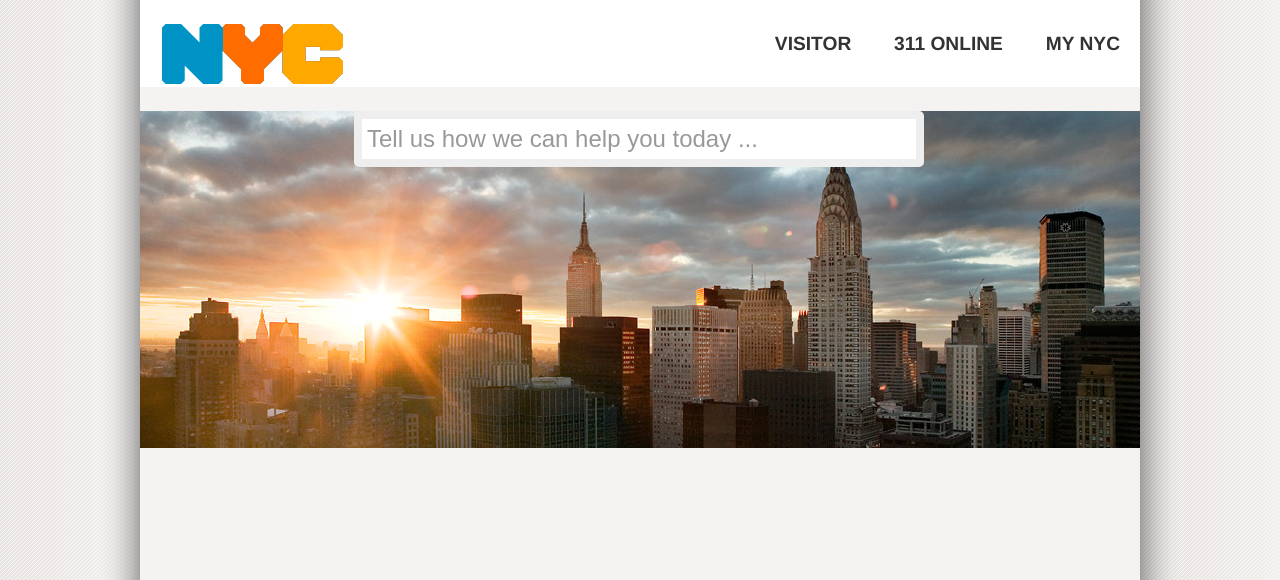
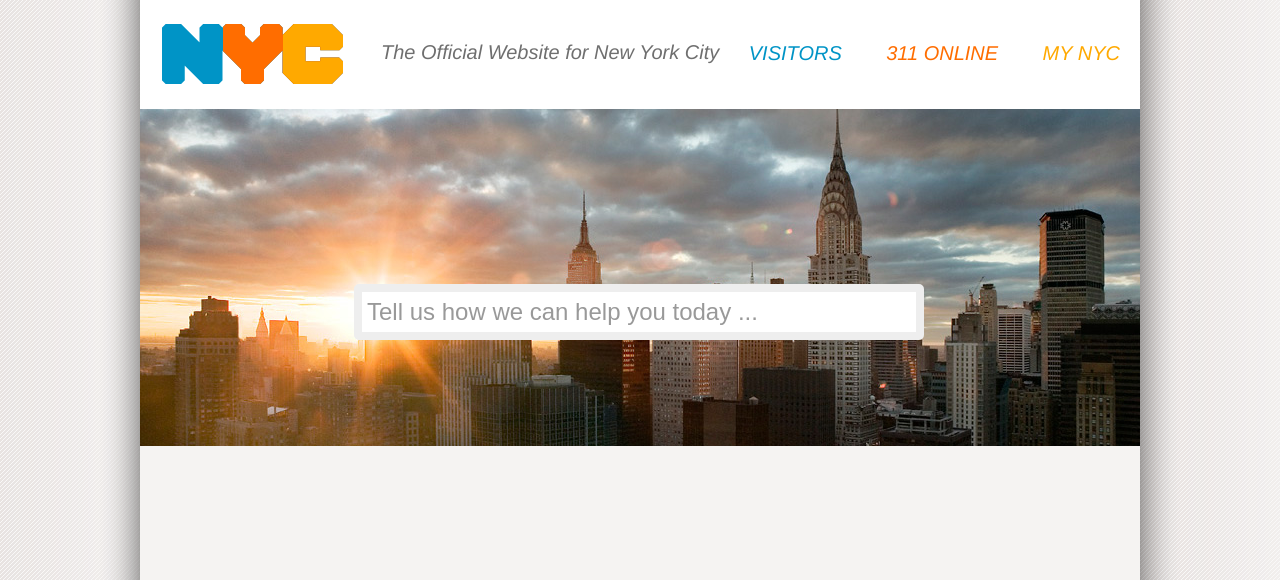
Before and after one commit to appleseednyc/appleseed, a PHP site: page /index.php in a window 1280 px wide. Shown: the part 26-606 px from the top of the page. Run offline with PHP 8.4, Linux system fonts and the light colour scheme; some libraries are stand-ins or nearby versions.

Commit message:
Additional CSS work on layout

```diff
--- a/prototype/_header.php
+++ b/prototype/_header.php
@@ -54,9 +54,11 @@
 	<section class="identity-nav">
       <h1 id="logo"><a href="#">NYC.gov</a></h1>
 
+	  <div class="tagline">The Official Website for New York City</div>
+
       <nav>
         <ul class="roles no_style">
-          <li class="gnav"><h2><a href="">Visitor</a></h2>
+          <li class="gnav" id="nav-visitors"><h2><a href="">Visitors</a></h2>
               <ul class="megamenu">
                 <li><a href="#">Information for residents goes here</a></li>
                 <li><a href="#">Information for residents goes here</a></li>
@@ -72,8 +74,8 @@
                 <li><a href="#">Information for residents goes here</a></li>
               </ul>
           </li>
-          <li class="gnav"><h2><a href="#">311 Online</a></h2></li>
-          <li class="gnav"><h2><a href="#">My NYC</a></h2></li>
+          <li class="gnav" id="nav-311"><h2><a href="#">311 Online</a></h2></li>
+          <li class="gnav" id="nav-mynyc"><h2><a href="#">My NYC</a></h2></li>
         </ul>
       </nav>
       <div class="clear"></div>
--- a/prototype/_select.php
+++ b/prototype/_select.php
@@ -1,4 +1,4 @@
-  <div>
+  <div id="searchbox">
     <select id="findit" title="Tell us how we can help you today ..." class="chzn-select" multiple tabindex="6">
       <option value=""></option>
 
--- a/prototype/assets/css/public.css
+++ b/prototype/assets/css/public.css
@@ -47,11 +47,51 @@ background-color : #fff;
 }
 
 
+
+
 .identity-nav nav {
 margin-right : 20px;
 float : right;
+margin-top : 15px;
 }
 
+
+
+.identity-nav li h2 {
+font : normal normal normal 25px/23px "Helvetica Neue";
+font-style : italic;
+}
+
+
+.identity-nav .tagline {
+font : normal normal normal 20px/23px "Helvetica Neue";
+display : inline-block;
+font-style : italic;
+font-variant : light;
+color : #6f6f6f;
+margin-top : 41px;
+margin-left : 35px;
+}
+
+.identity-nav #nav-visitors a {
+color : #0094c6 !important;
+}
+
+
+.identity-nav #nav-311 a {
+color : #ff6d00  !important;
+}
+
+
+.identity-nav #nav-mynyc a {
+color : #ffa900  !important;
+}
+
+.identity-nav #nav-visitors a:hover,
+.identity-nav #nav-311 a:hover,
+.identity-nav #nav-mynyc a:hover {
+color : #000 !important;
+}
 
 
 #heading h1,
@@ -73,6 +113,7 @@ margin : 0;
   background: url(../img/logo.png) no-repeat;
 margin-left : 19px;
 margin-top : 21px;
+margin-bottom : 22px;
 }
 
 
@@ -102,6 +143,19 @@ nav li a {
   text-shadow: 0 1px 0 #FFFFFF;
 }
 
+nav li#nav-visitors a {
+margin-left : 0;
+}
+
+#identity-nav nav li a,
+#identity-nav nav li,
+#identity-nav nav ul,
+#identity-nav nav h2 {
+line-height : 0 !important;
+margin : 0 !important;
+padding : 0 !important;
+}
+
 nav li.search a {
   text-indent: -9999px;
   background: url(../img/nav_search.png) no-repeat;
@@ -121,7 +175,6 @@ section.alerts {
 
 .home ul {
   position: relative;
-  z-index: 55;
   margin-left: 0;
   padding-left: 0;
 }
@@ -133,7 +186,10 @@ section.alerts {
   margin-top: -10px;
   border-radius: 5px;
   display: none;
+z-index : 70;
 }
+
+
 
 .home nav li:hover > .megamenu {
   display: block;
@@ -153,6 +209,10 @@ section.alerts {
 --------------------------------------------------------------------------------------*/
 
 
+#searchbox {
+padding-top : 175px;
+}
+
 
 #heading section.search {
   background: url(../img/search_photo.jpg) no-repeat;
@@ -167,6 +227,9 @@ width : 554px;
 margin : 0 auto;
 }
 
+#findit_chzn {
+margin : 0;
+}
 
 
 .search-item {
```
